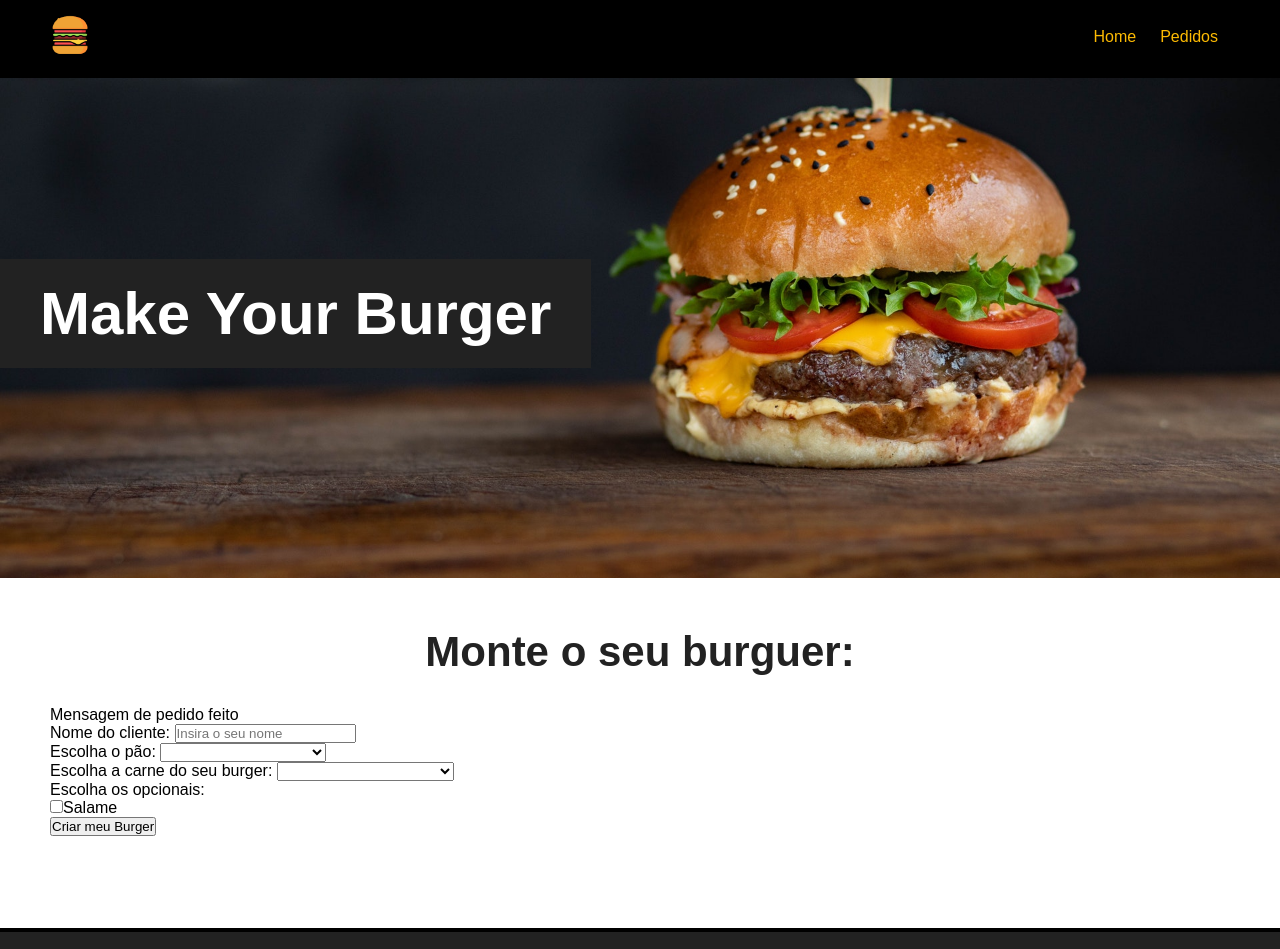
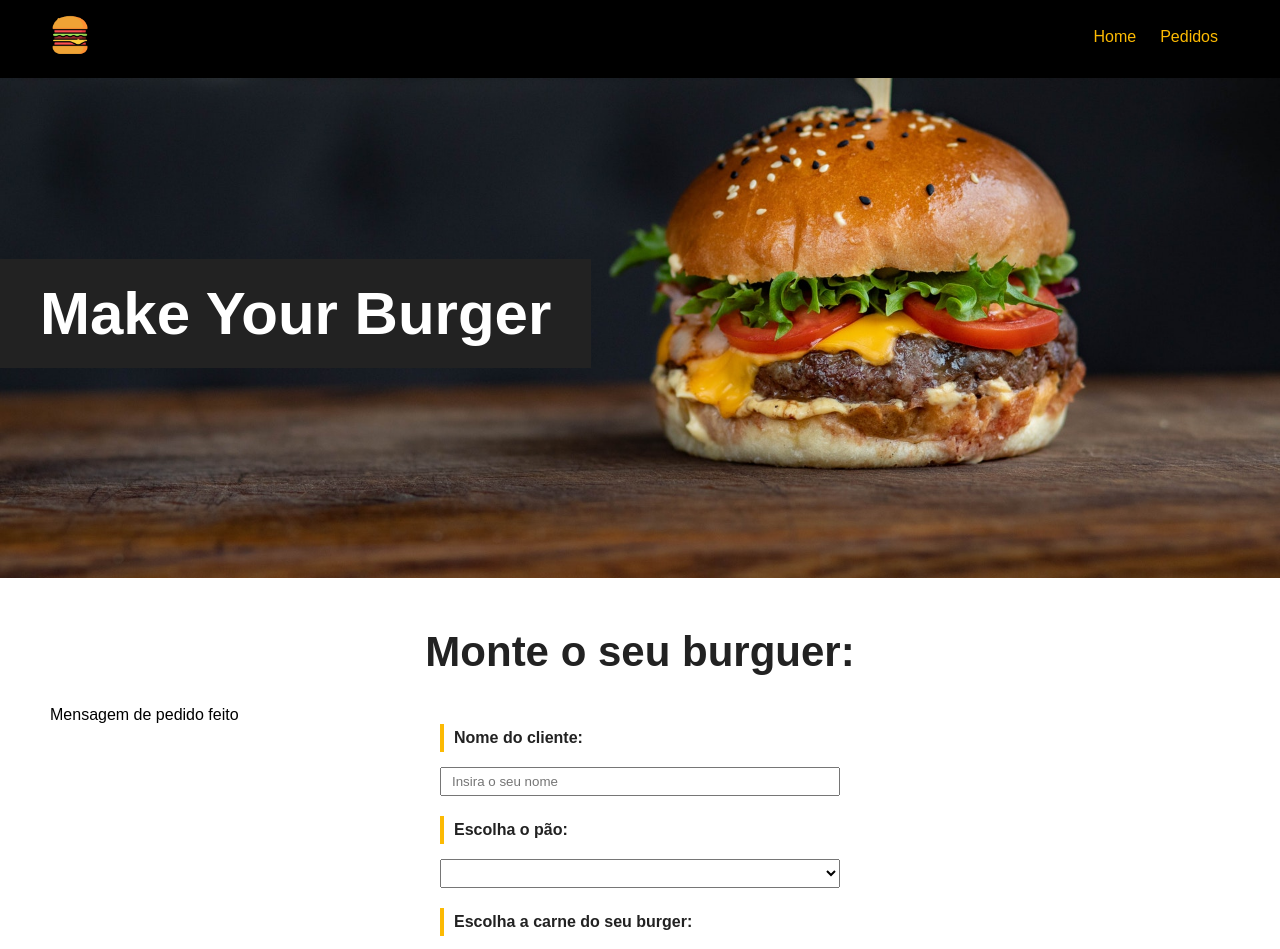
Before and after one commit to adhmattheus/Web, a Vue app in the folder make_your_burger/: page / in a window 1280 px wide. Shown: the top 949 px of the page. Built offline with nearby package versions, Linux system fonts and the light colour scheme.

Commit message:
form style

```diff
--- a/make_your_burger/src/components/Burgerform.vue
+++ b/make_your_burger/src/components/Burgerform.vue
@@ -12,7 +12,7 @@
         <div class="input-container">
           <label for="pao">Escolha o pão: </label>
           <select name="pao" id="pao" v-model="pao">
-            <option value="">Selecione o tipo do pão: </option>
+            <option value="">Selecione o tipo do pão</option>
             <option value="integral">Integral</option>
           </select>
         </div>
@@ -20,19 +20,28 @@
         <div class="input-container">
           <label for="carne">Escolha a carne do seu burger: </label>
           <select name="carne" id="carne" v-model="carne">
-            <option value="">Selecione o tipo de carne: </option>
+            <option value="">Selecione o tipo de carne</option>
             <option value="integral">Maminha</option>
           </select>
         </div>
 
-        <div class="input-container">
-          <label for="opcionais">Escolha os opcionais: </label>
+        <div id="opcionais-container"  class="input-container">
+          <label id="opcionais-title" for="opcionais">Escolha os opcionais: </label>
+            <div class="checkbox-container">
+              <input type="checkbox" name="opcionais" v-model="opcionais" value="salame">
+              <span>Salame</span>
+            </div>
+            <div class="checkbox-container">
+              <input type="checkbox" name="opcionais" v-model="opcionais" value="salame">
+              <span>Salame</span>
+            </div>
             <div class="checkbox-container">
               <input type="checkbox" name="opcionais" v-model="opcionais" value="salame">
               <span>Salame</span>
             </div>
         </div>
-        <div class="input-contai">
+
+        <div class="input-container">
           <input type="submit" class="submit-btn" value="Criar meu Burger">
         </div>
 
@@ -48,5 +57,70 @@
 </script>
 
 <style scoped>
+  #burger-form{
+    max-width: 400px;
+    margin: 0 auto;
+  }
 
+  .input-container{
+    display: flex;
+    flex-direction: column;
+    margin-bottom: 20px;
+  }
+
+  label{
+    font-weight: bold;
+    margin-bottom: 15px;
+    color: #222;
+    padding: 5px 10px;
+    border-left: 4px solid #fcba03;
+  }
+
+  input,select{
+    padding: 5px 10px;
+    widows: 300px;
+  }
+
+  #opcionais-container{
+    flex-direction: row;
+    flex-wrap: wrap;
+  }
+
+  #opcionais-title{
+    width: 100%;
+  }
+
+  .checkbox-container{
+    display: flex;
+    align-items: flex-start;
+    width: 50%;
+    margin-bottom: 20px;
+  }
+
+  .checkbox-container span, .checkbox-container input{
+    widows: auto;
+  }
+
+  .checkbox-container span{
+    margin-left: 6px;
+    font-weight: bold;
+  }
+
+  .submit-btn{
+    background-color: #222;
+    color:#fcba03;
+    font-weight: bold;
+    border: 2px solid #222;
+    padding: 10px;
+    font-size: 16px;
+    margin: 0 auto;
+    border-radius: 10px;
+    cursor: pointer;
+    transition: .2s;
+  }
+
+  .submit-btn:hover{
+    background-color: transparent;
+    color: #222;
+  }
 </style>
```
